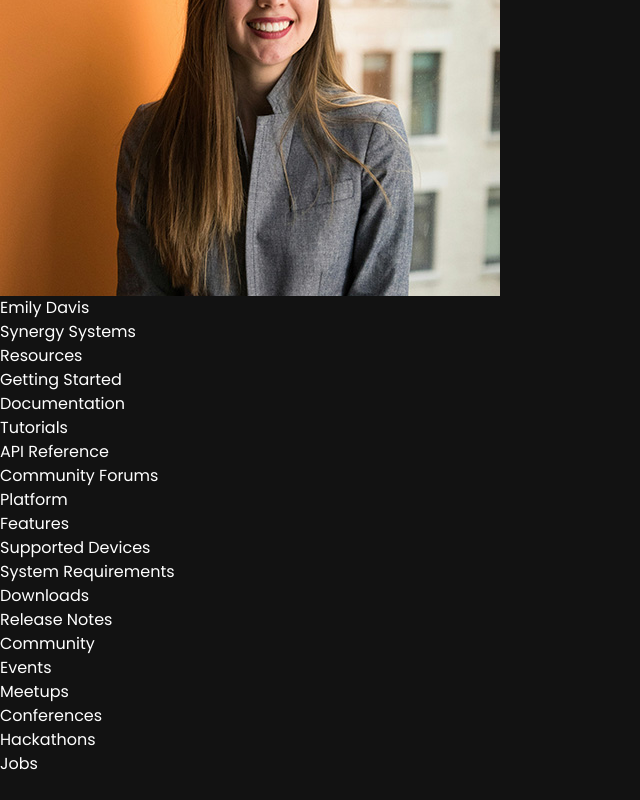
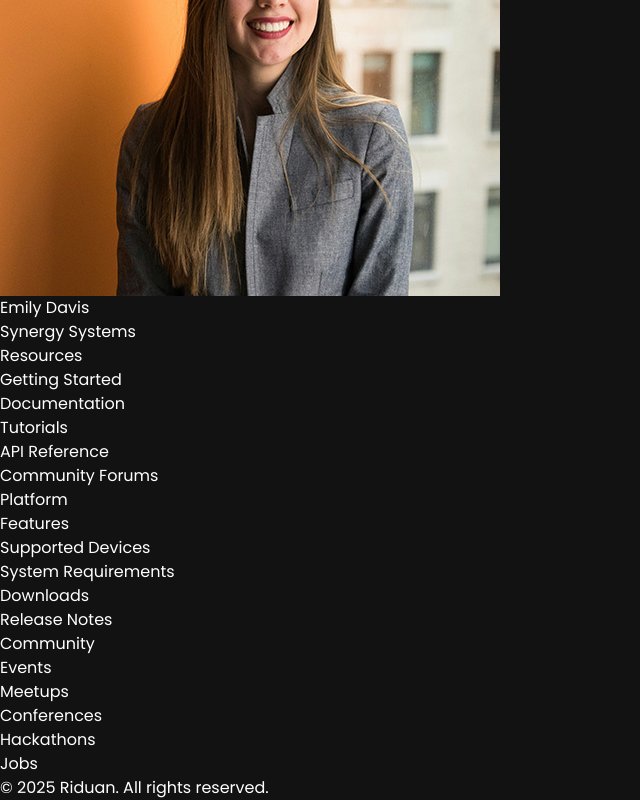
Before and after one commit to smRid/NeoVR, a React (Vite) app: page / in a window 1280 px wide. Shown: the part 6965-7765 px from the top of the page, without its empty margins (0-640 px from the left). Before the commit the page ends 7741 px from the top, so only its background shows below. Built offline with nearby package versions, Linux system fonts and the light colour scheme.

Commit message:
code update

```diff
--- a/src/components/Footer.jsx
+++ b/src/components/Footer.jsx
@@ -49,6 +49,9 @@ const Footer = () => {
           </ul>
         </div>
       </div>
+      <div className="text-center mt-10 text-neutral-400">
+        © 2025 Riduan. All rights reserved.
+      </div>
     </footer>
   );
 };
```
